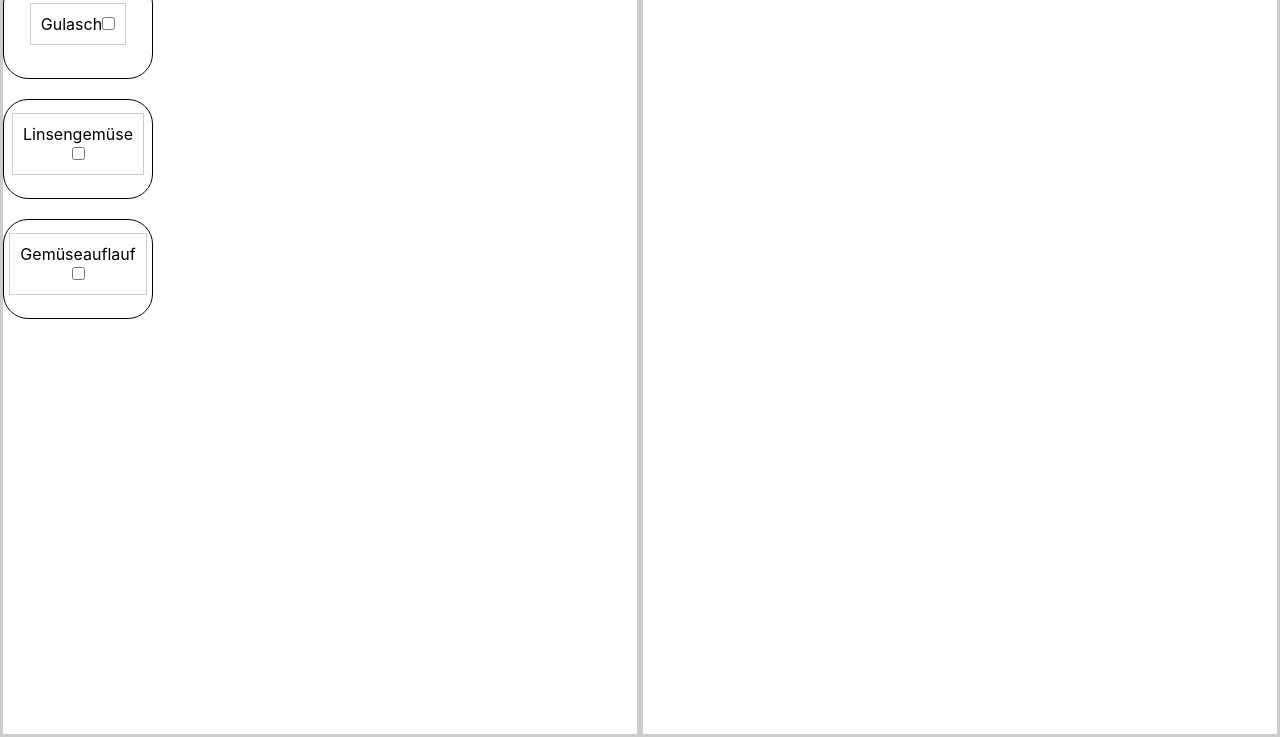
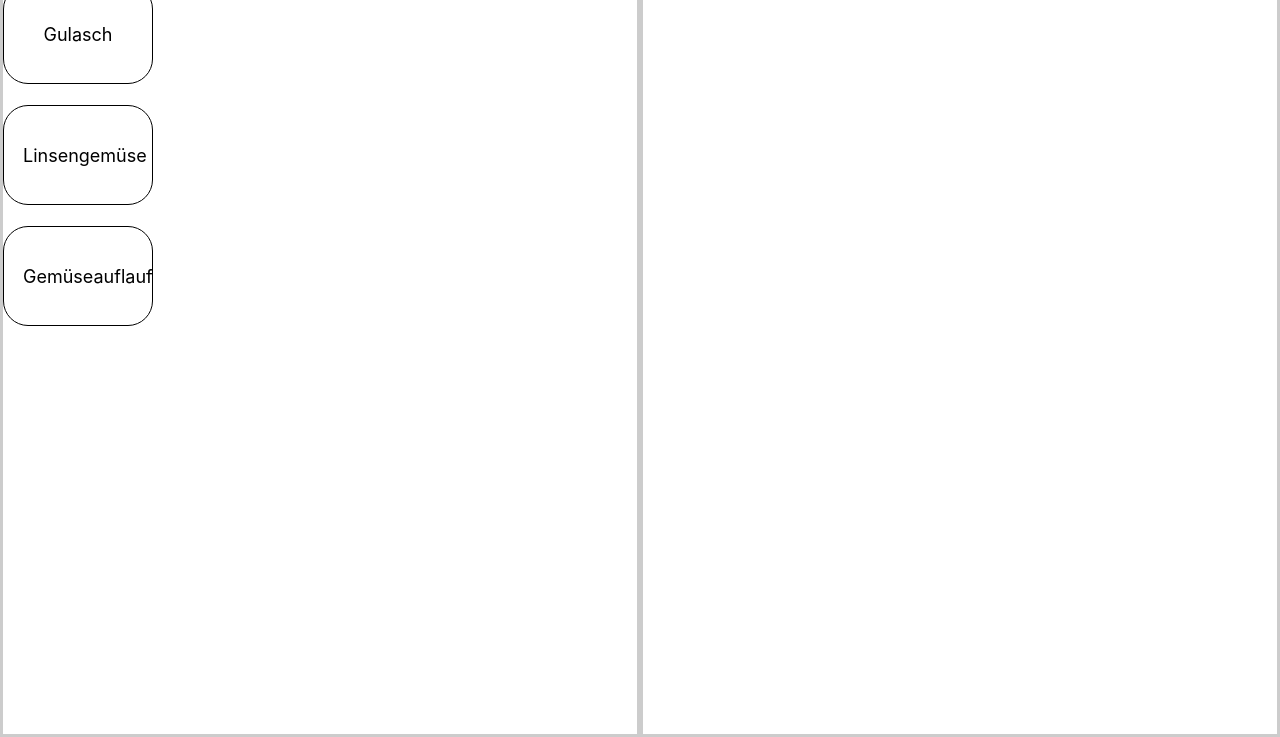
Before and after one commit to manuelGitHub1/essensplanung, a plain HTML site: page index.html in a window 1280 px wide. Shown: the part 63-800 px from the top of the page. Drawn offline with Linux system fonts and the light colour scheme.

Commit message:
hidden checkboxes, bigger invisible label for selecting

```diff
--- a/css/style.css
+++ b/css/style.css
@@ -6,7 +6,7 @@
 
 body {
     font-family: -apple-system, BlinkMacSystemFont, 'Segoe UI', Roboto, Oxygen, Ubuntu, Cantarell, 'Open Sans', 'Helvetica Neue', sans-serif;
-    font-size: 16px;
+    font-size: 18px;
     background-color: #fff;
     overflow: hidden;
 }
@@ -24,15 +24,19 @@ h1 {
 .column {
     border: solid 3px #ccc;
     flex: 50%;
+    align-items: center;
+    text-align: center;
+    vertical-align: middle;
 }
 
-.container {
+
+/* .container {
     display: flex;
     flex-direction: column;
     justify-content: center;
     align-items: center;
     margin: 20px;
-}
+} */
 
 .drop-targets {
     display: flex;
@@ -88,14 +92,28 @@ h1 {
     display: none;
 }
 
-label {
-    border: 1px solid #ccc;
-    padding: 10px;
-    margin: 0 0 10px;
-    display: block;
+
+/* if you want your check box to keep its height and width but only be invisible . */
+
+.hiddenCheckBox {
+    visibility: hidden;
 }
 
-label:hover {
+
+/* if you want your check box to be invisible without any with and height */
+
+.hiddenCheckBox2 {
+    display: none;
+}
+
+label {
+    padding: 20px;
+    width: 150px;
+    height: 100px;
+}
+
+
+/* label:hover {
     background: #eee;
     cursor: pointer;
-}
+} */
--- a/js/app.js
+++ b/js/app.js
@@ -52,6 +52,8 @@ function addMealCheckbox() {
         const idAttr = document.createAttribute("id");
         idAttr.value = recipe.id;
         inputElement.setAttributeNode(idAttr);
+
+        inputElement.classList.toggle("hiddenCheckBox2");
 
         const newContent = document.createTextNode(recipe.name);
         inputElement.appendChild(newContent)
```
